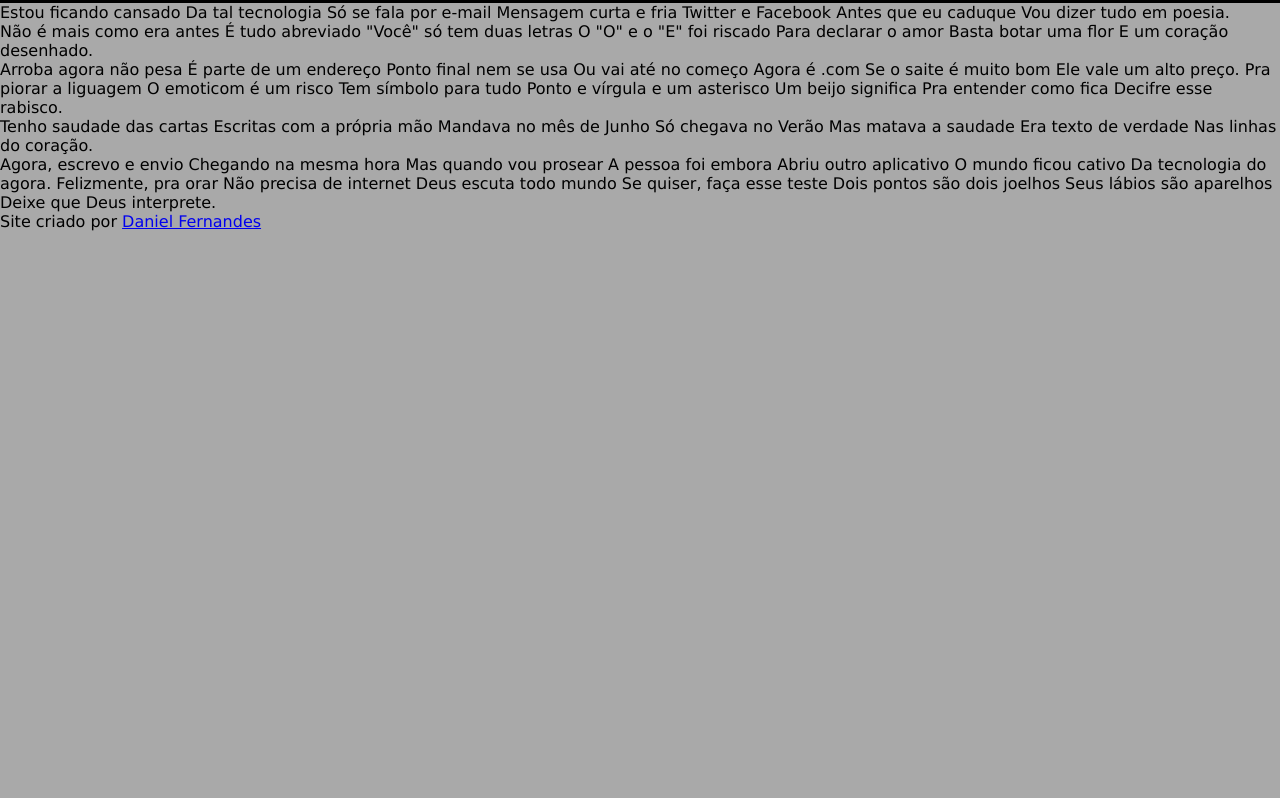
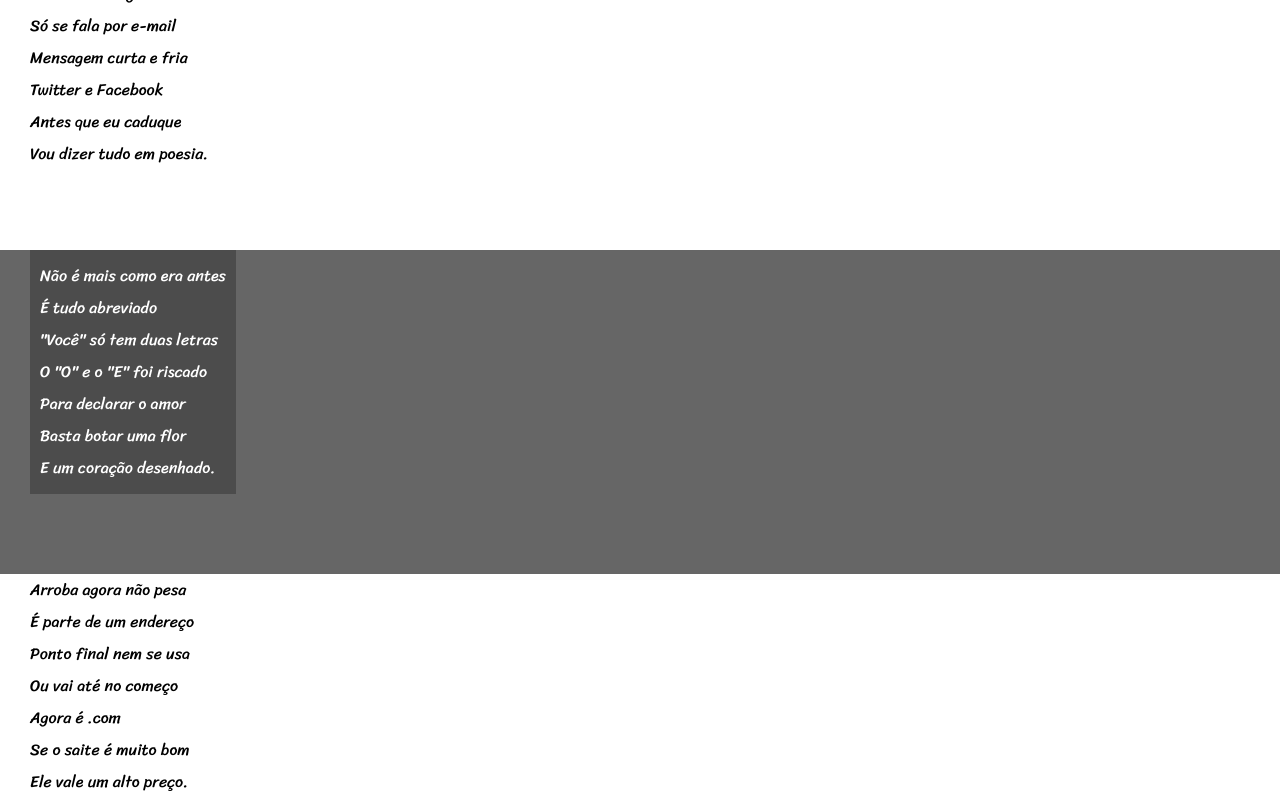
Before and after one commit to Dfcreis/projeto-cordel, a plain HTML site: page index.html in a window 1280 px wide. Shown: the part 207-1005 px from the top of the page. Before the commit the page ends 800 px from the top, so only its background shows below. Drawn offline with Linux system fonts and the light colour scheme.

Commit message:
projeto cordel

```diff
--- a/estilo/Style.css
+++ b/estilo/Style.css
@@ -7,31 +7,68 @@
 :root {
     --fonte1: Verdana, Geneva, Tahoma, sans-serif;
     --fonte2: 'Passion One', cursive;
-    --fonte3: 'Sriracha', cursive;
+    --fonte3: "Sriracha", cursive;;
 }
 *{
     margin: 0px;
     padding: 0px;
-    font-size: 1em;
 }
-body{
-    background-color: darkgrey;
+html,body{
+    background-color: darkgray;
+    font-family: var(--fonte1);
     min-height: 100vh;
-    font-family: var(--fonte1);
+
 }
 header{
     background-color: black;
     color: white;
     text-align: center;
+    font-family: var(--fonte2);
+}
+header h1{
+    padding-top: 50px;
+    font-variant: small-caps;
+}
+header > p{
+    padding-bottom: 50px;
+}
+a{
+    text-decoration: none;
+    color: white;
+    font-weight: bolder;
+}
+a:hover{
+    text-decoration: underline;
+}
+section{
+    font-family: var(--fonte3);
+    padding-left: 30px;
+    line-height: 2em;
+    padding-bottom: 10vh;
+    padding-bottom: 10vh;
+}
+section.normal{
+    background-color: white;
+    color: black;
+}
+section.imagem{
+    background-color: rgb(102, 102, 102);
+    color: white;
+}
+section.imagem > p{
+    background: rgba(0, 0, 0, 0.254);
+    display: inline-block;
+    padding: 10px;
+}
 
+
+
+
+
+
+footer{
+    background-color: black;
+    color: white;
+    text-align: center;
+    padding: 10px;
 }
-header > h1{
-   padding-top: 50px;
-   font-size: 10vw;
-   font-family: var(--fonte2);
-}
-header  a {
-    color: white;
-    text-decoration: none;
-    font-size: bolder;
-}
--- a/index.html
+++ b/index.html
@@ -13,69 +13,78 @@
         <h1>CORDEL MODERNO</h1>
         <p>Por <a href="https://www.recantodasletras.com.br/poesias/3186743">Milton Duarte</a></p>
     </header>
-    <section>
-        <p>Estou ficando cansado
-            Da tal tecnologia
-            Só se fala por e-mail
-            Mensagem curta e fria
-            Twitter e Facebook
-            Antes que eu caduque
-            Vou dizer tudo em poesia.</p>
+    <section class="normal">
+        <p>Estou ficando cansado <br>
+            Da tal tecnologia <br>
+            Só se fala por e-mail <br>
+            Mensagem curta e fria <br>
+            Twitter e Facebook <br>
+            Antes que eu caduque <br>
+            Vou dizer tudo em poesia.
+        </p>
     </section>
     <section class="imagem">
         <p>
-            Não é mais como era antes
-            É tudo abreviado
-            "Você" só tem duas letras
-            O "O" e o "E" foi riscado
-            Para declarar o amor
-            Basta botar uma flor
+            Não é mais como era antes <br>
+            É tudo abreviado <br>
+            "Você" só tem duas letras <br>
+            O "O" e o "E" foi riscado <br>
+            Para declarar o amor <br>
+            Basta botar uma flor <br>
             E um coração desenhado.
         </p>
     </section>
-    <section>
-        <p>Arroba agora não pesa
-            É parte de um endereço
-            Ponto final nem se usa
-            Ou vai até no começo
-            Agora é .com
-            Se o saite é muito bom
-            Ele vale um alto preço.
+    <section class="normal">
+            <p>
+                Arroba agora não pesa <br>
+                É parte de um endereço <br>
+                Ponto final nem se usa <br>
+                Ou vai até no começo <br>
+                Agora é .com <br>
+                Se o saite é muito bom <br>
+                Ele vale um alto preço.
+            </p>
 
-            Pra piorar a liguagem
-            O emoticom é um risco
-            Tem símbolo para tudo
-            Ponto e vírgula e um asterisco
-            Um beijo significa
-            Pra entender como fica
-            Decifre esse rabisco.</p>
+            <p>
+                Pra piorar a liguagem <br>
+                O emoticom é um risco <br>
+                Tem símbolo para tudo <br>
+                Ponto e vírgula e um asterisco <br>
+                Um beijo significa <br>
+                Pra entender como fica <br>
+                Decifre esse rabisco.
+            </p>
     </section>
     <section class="imagem">
-        <p>Tenho saudade das cartas
-            Escritas com a própria mão
-            Mandava no mês de Junho
-            Só chegava no Verão
-            Mas matava a saudade
-            Era texto de verdade
+        <p>Tenho saudade das cartas <br>
+            Escritas com a própria mão <br>
+            Mandava no mês de Junho <br>
+            Só chegava no Verão <br>
+            Mas matava a saudade <br>
+            Era texto de verdade <br>
             Nas linhas do coração.</p>
-    </sectiton>
-    <sectiton>
-        <p>Agora, escrevo e envio
-            Chegando na mesma hora
-            Mas quando vou prosear
-            A pessoa foi embora
-            Abriu outro aplicativo
-            O mundo ficou cativo
-            Da tecnologia do agora.
+    </section>
+    <section class="normal">
+            <p>
+                Agora, escrevo e envio <br>
+                Chegando na mesma hora <br>
+                Mas quando vou prosear <br>
+                A pessoa foi embora <br>
+                Abriu outro aplicativo <br>
+                O mundo ficou cativo <br>
+                Da tecnologia do agora.
+            </p>
 
-            Felizmente, pra orar
-            Não precisa de internet
-            Deus escuta todo mundo
-            Se quiser, faça esse teste
-            Dois pontos são dois joelhos
-            Seus lábios são aparelhos
-            Deixe que Deus interprete.</p>
-    </sectiton>
+            <p>
+                Felizmente, pra orar <br>
+                Não precisa de internet <br>
+                Deus escuta todo mundo <br>
+                Se quiser, faça esse teste <br>
+                Dois pontos são dois joelhos <br>
+                Seus lábios são aparelhos <br>
+                Deixe que Deus interprete.
+            </p>
+    </section>
     <footer>
         <p>Site criado por <a href="https://github.com/Dfcreis">Daniel Fernandes</a></p>
     </footer>
```
